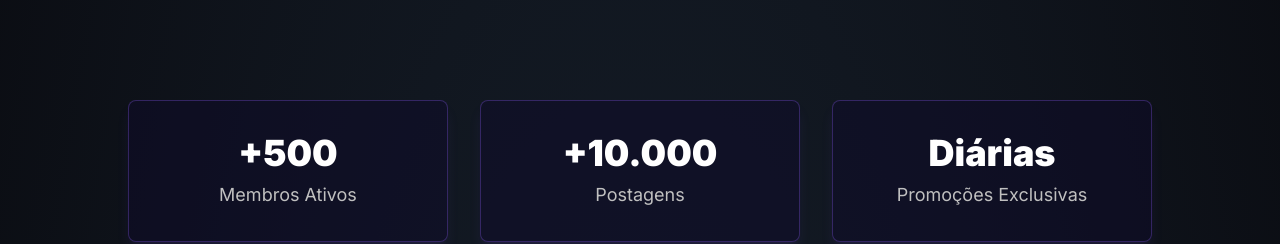
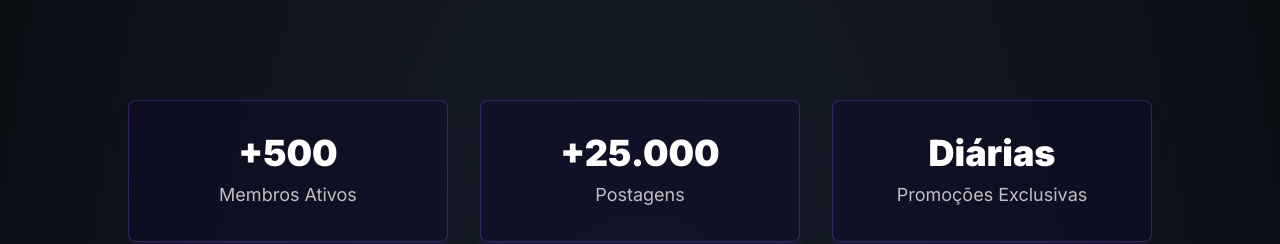
Before and after one commit to rogeriosantosdeveloper/astropromosite, a React (Vite) app: page / in a window 1280 px wide. Shown: the part 780-1024 px from the top of the page. Built offline with nearby package versions, Linux system fonts and the light colour scheme.

Commit message:
quantidade postagens

```diff
--- a/src/components/Stats.jsx
+++ b/src/components/Stats.jsx
@@ -3,7 +3,7 @@ import { motion } from 'framer-motion';
 
 const stats = [
   { id: 1, value: "+500", name: "Membros Ativos" },
-  { id: 2, value: "+10.000", name: "Postagens" },
+  { id: 2, value: "+25.000", name: "Postagens" },
   { id: 3, value: "Diárias", name: "Promoções Exclusivas" },
 ];
 
```
